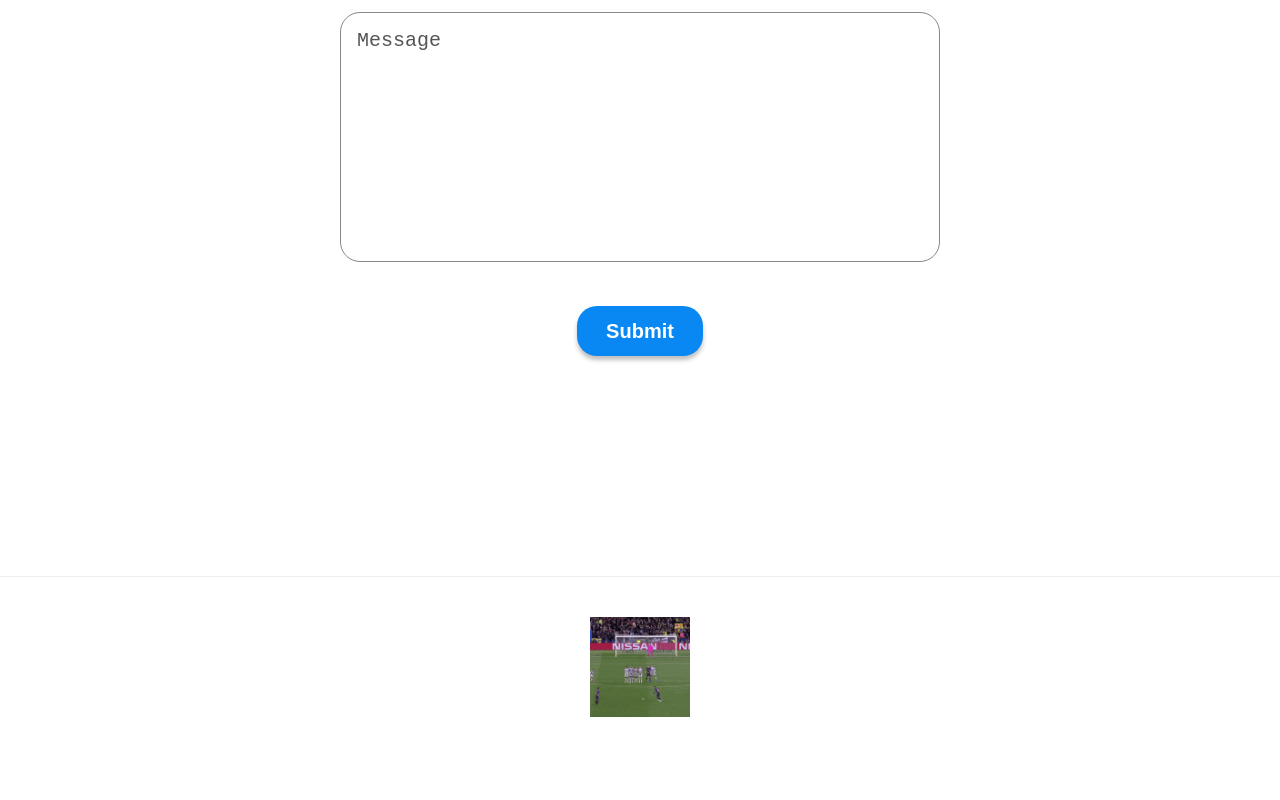
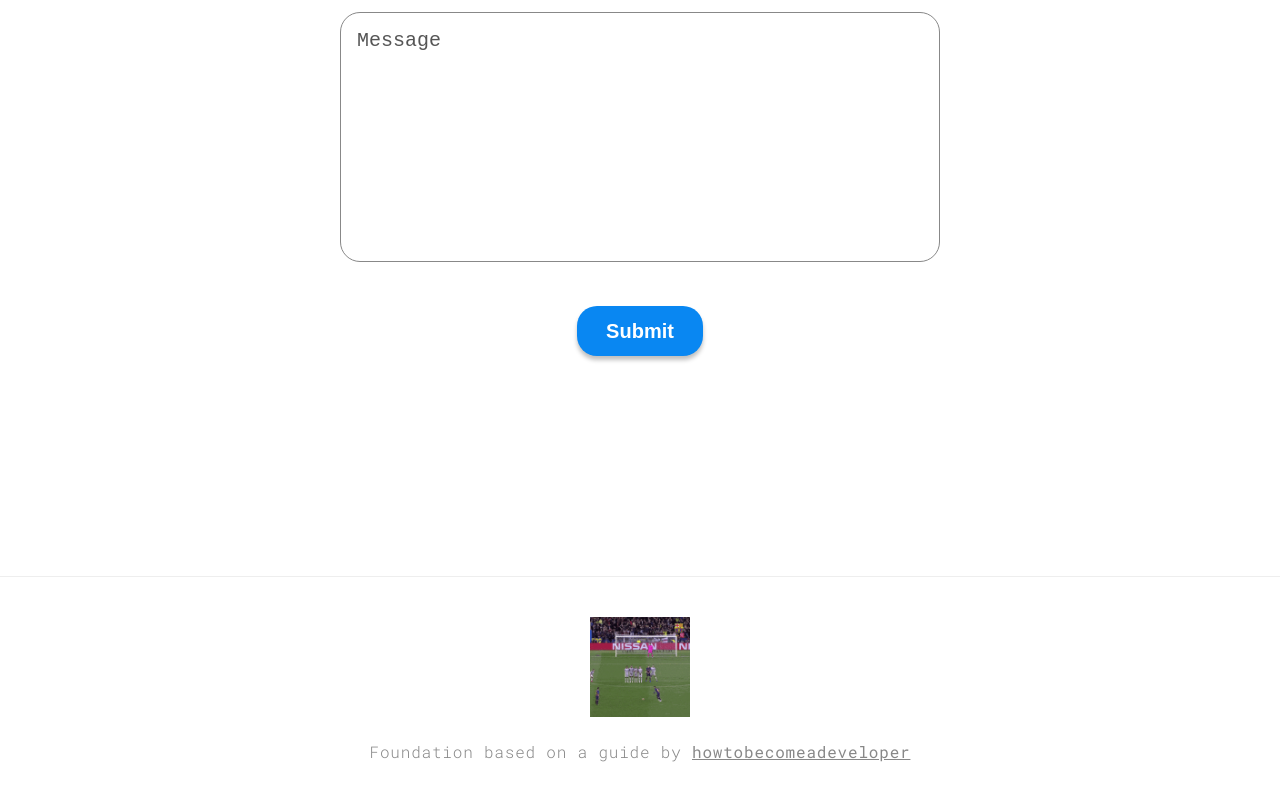
Before and after one commit to Hirbod03/PersonalWebsite, a React (Vite) app: page / in a window 1280 px wide. Shown: the part 3127-3927 px from the top of the page. Built offline with nearby package versions, Linux system fonts and the light colour scheme.

Commit message:
refactor: update footer content and link to howtobecomeadeveloper

```diff
--- a/src/sections/Footer/Footer.jsx
+++ b/src/sections/Footer/Footer.jsx
@@ -13,12 +13,14 @@ export default function Footer() {
           onContextMenu={e => e.preventDefault()}
         />
       </span>
-      {/* <span>
-        Web Dev Guide by {' '}
-        <a href="https://www.youtube.com/watch?v=ZpIel9cv4Jk&t=6s" target="_blank" rel="noopener noreferrer" style={{ color: 'inherit', textDecoration: 'underline', fontWeight: 400 }}>
-          @howtobecomeadeveloper
+      {/* spacer of ~50px */}
+      <div style={{ height: '20px' }} />
+      <span>
+        Foundation based on a guide by{' '}
+        <a href="https://www.youtube.com/@howtobecomeadeveloper" target="_blank" rel="noopener noreferrer" style={{ color: 'inherit', textDecoration: 'underline', fontWeight: 400 }}>
+          howtobecomeadeveloper
         </a>
-      </span> */}
+      </span>
     </footer>
   );
 }
```
